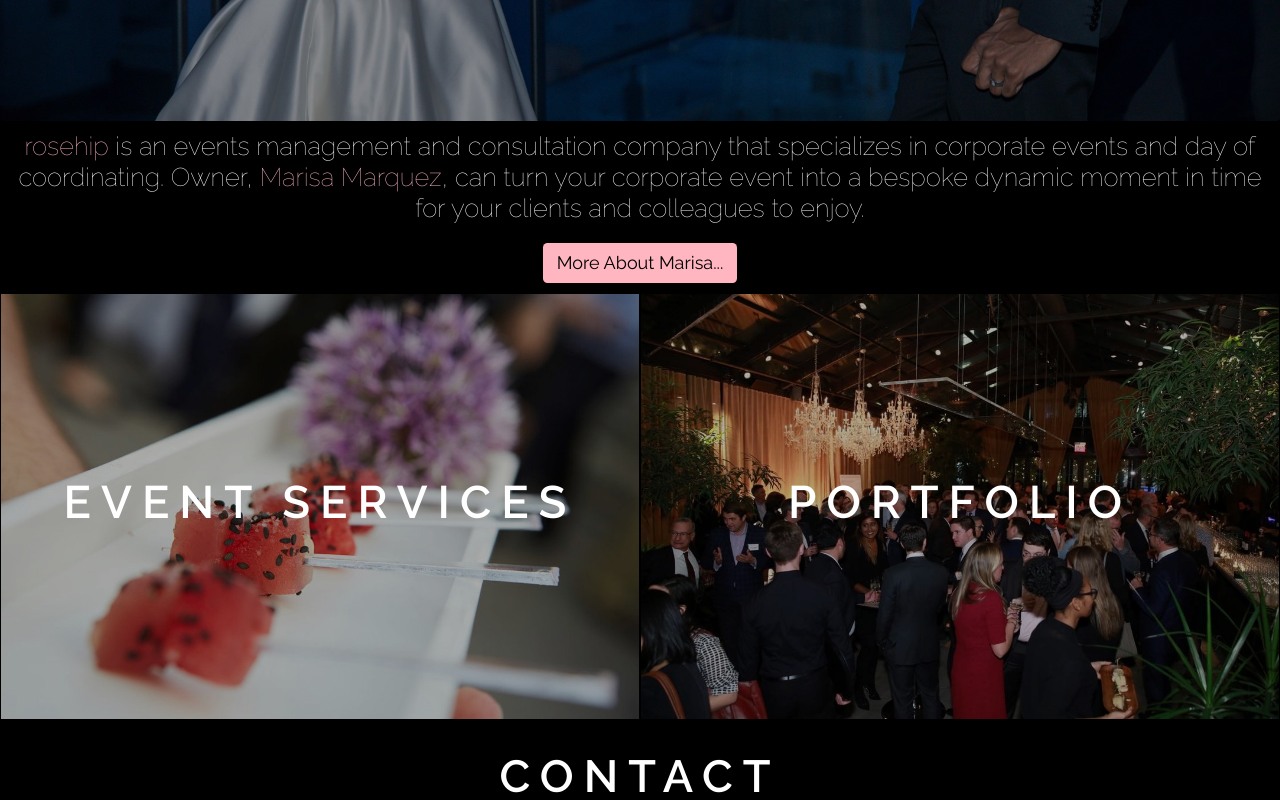
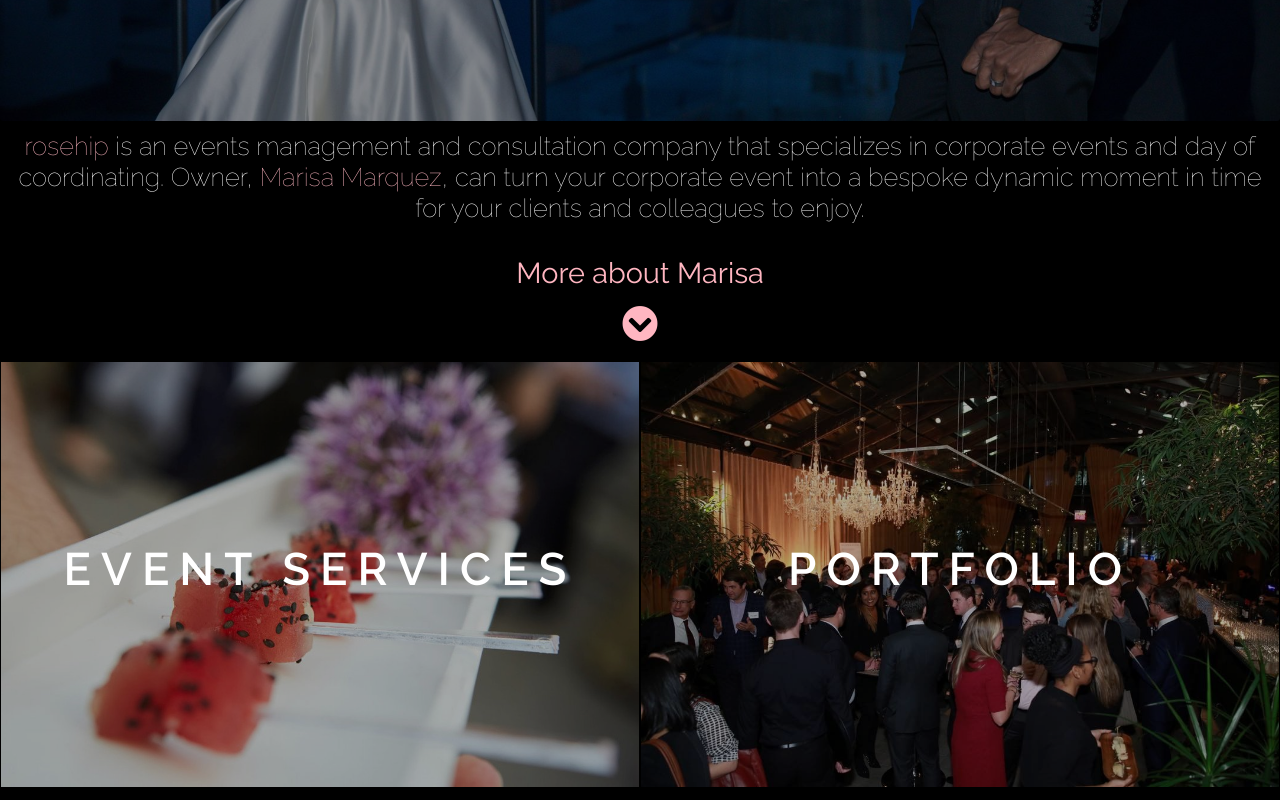
Before and after one commit to Code-Institute-Submissions/rosehip-angular, a website: page index.html at #/home in a window 1280 px wide. Shown: the part 850-1650 px from the top of the page. Drawn offline with nearby package versions, Linux system fonts and the light colour scheme; some packages are replaced by stand-ins of ours.

Commit message:
Added toggler button to collapsible bio section in home page.

```diff
--- a/index.html
+++ b/index.html
@@ -11,6 +11,9 @@
 
 		<!-- Fonts -->
 		<link rel="stylesheet" href="https://fonts.googleapis.com/css?family=Homemade+Apple|Raleway:100,200,300,400,500,600|Special+Elite" >
+
+		<!-- Icons -->
+		<link href="https://use.fontawesome.com/releases/v5.0.7/css/all.css" rel="stylesheet">
 
 		<!-- my stylesheet -->
 		<link rel="stylesheet" type="text/css" href="./css/style.css" >
@@ -78,7 +81,7 @@
 		<script src="./js/routing.js"></script>
 
 		<!-- instagram, facebook icons -->
-		<script async defer src="https://use.fontawesome.com/releases/v5.0.6/js/all.js"></script>
+		<!--script async defer src="https://use.fontawesome.com/releases/v5.0.6/js/all.js"></script-->
 
 		<!--- my js scripts -->
 		<script async src="./js/collapse.js"></script>
--- a/pages/home.html
+++ b/pages/home.html
@@ -22,8 +22,17 @@
     </div>
     <div class="row align-items-center">
         <div class="col-12 align-items-center justify-content-center no-padding" style="padding: 10px 10px;">
-            <div class="text-center">
-                <button data-toggle="collapse" class="btn btn-primary" data-target="#collapsiblePortfolio">More About Marisa...</button>
+            <div class="text-center" style="font-size: 2em;color:#ffb6c1;">
+                <!--button data-toggle="collapse" class="btn btn-primary" data-target="#collapsiblePortfolio">More About Marisa...</button-->
+                <small>More about Marisa</small>
+                <div class="arrow">
+                    <a data-toggle="collapse" data-target="#collapsiblePortfolio" aria-expanded="false" aria-controls="collapsiblePortfolio">
+                        <span ng-click="toggle=!toggle">
+                          <span ng-show="toggle"><i class="fas fa-chevron-circle-up"></i></span>
+                          <span ng-hide="toggle"><i class="fas fa-chevron-circle-down"></i></span>
+                        </span>
+                    </a>
+                </div>
             </div>
             <div id="collapsiblePortfolio" class="collapse" style="margin-top: 20px;">
                 <div class="container-fluid align-items-center" style="height: 100%">
```
Also changed, not shown: js/collapse.js (line endings or trailing spaces).
